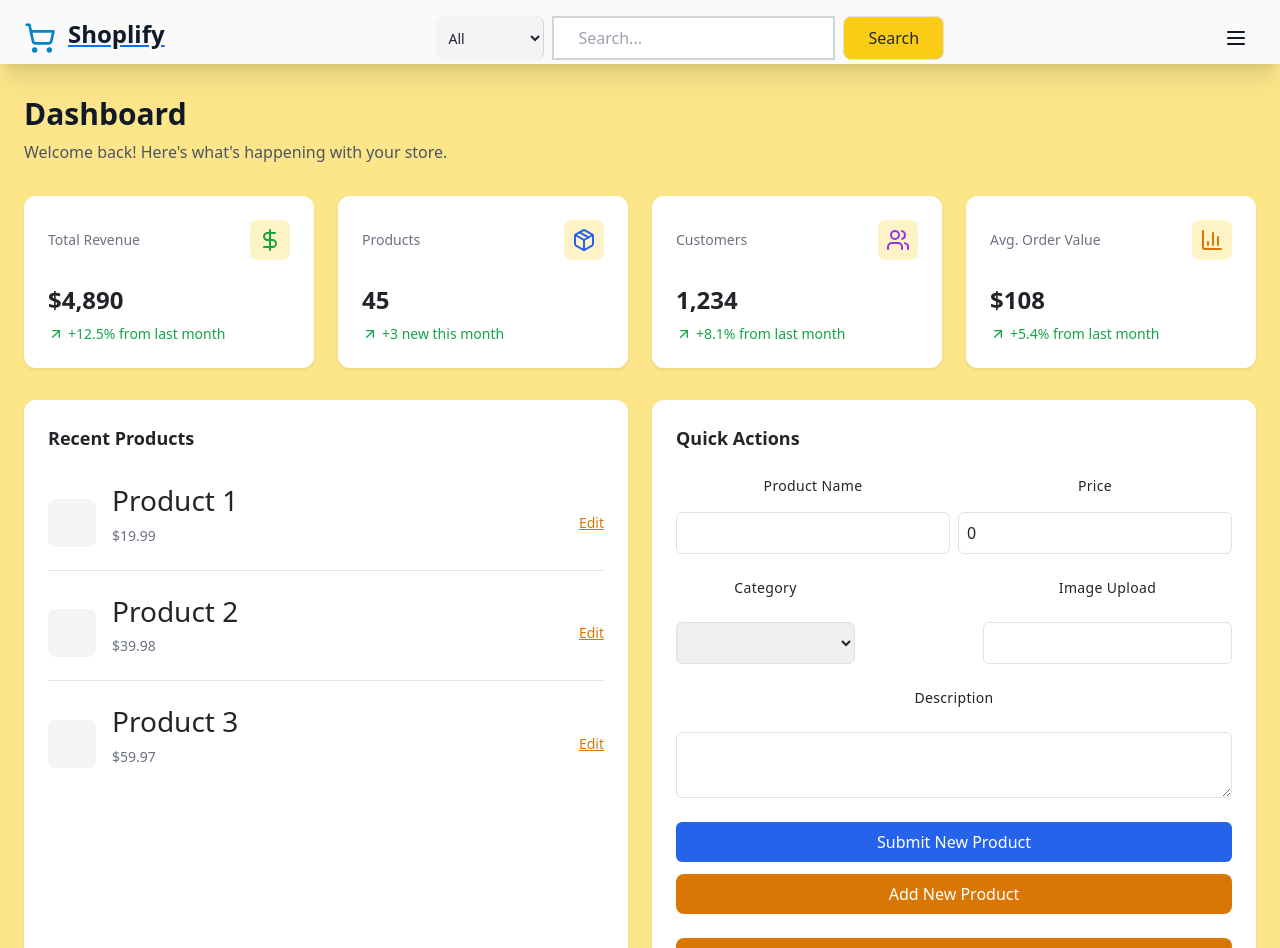
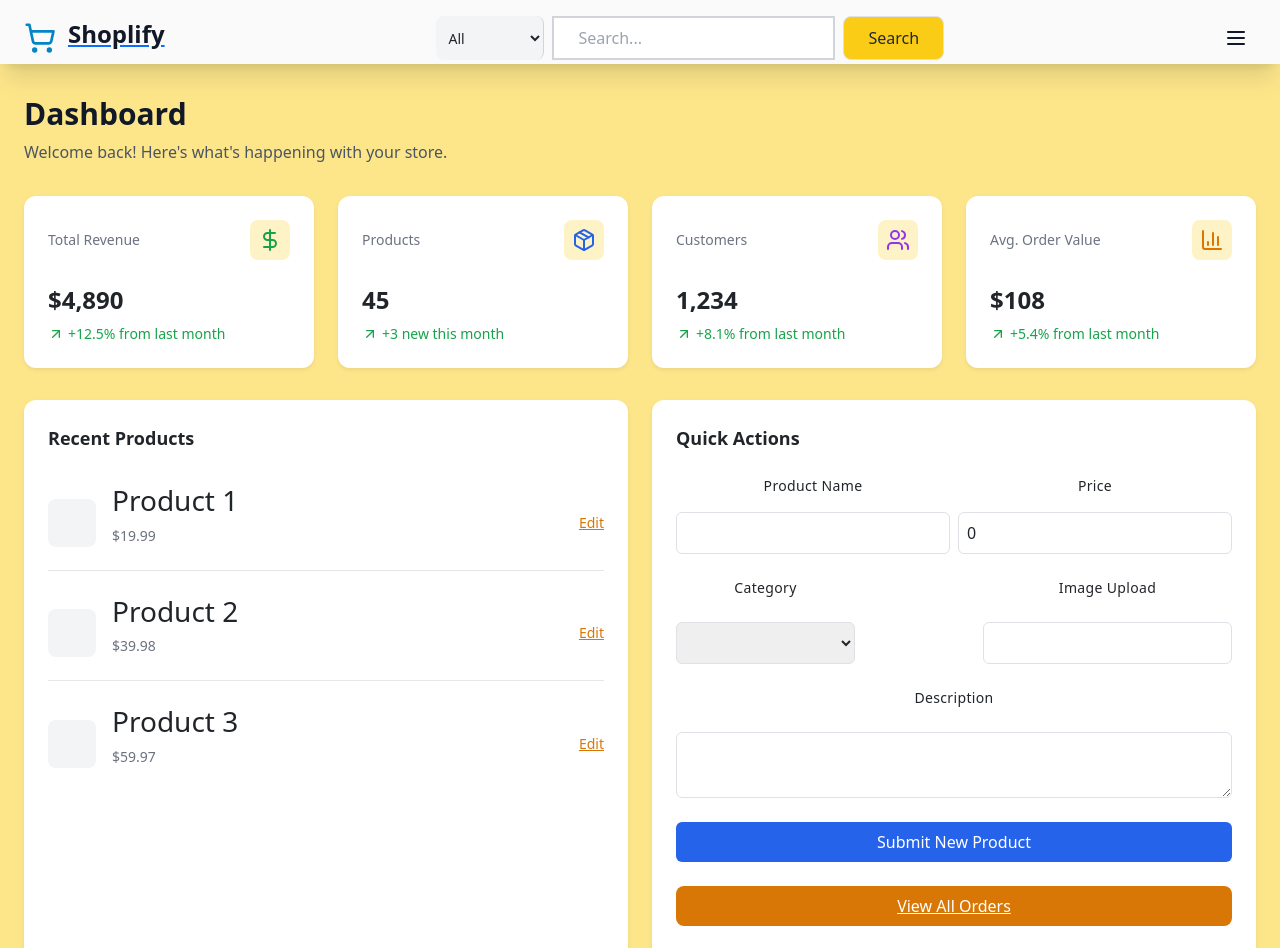
Before and after one commit to RVP2-241209-team2/p2-frontend, a React (Vite) app: page /admin in a window 1280 px wide. Shown: the top 948 px of the page. Built offline with nearby package versions, Linux system fonts and the light colour scheme.

Commit message:
remove redunant button

```diff
--- a/src/pages/admin/dashboard-page.tsx
+++ b/src/pages/admin/dashboard-page.tsx
@@ -49,9 +49,6 @@ export default function DashboardPage() {
           <div className="space-y-3">
             {/* New Product Form and action */}
             <NewProductForm />
-            <button className="block w-full text-center bg-amber-600 text-white py-2 rounded-lg hover:bg-amber-700 transition-colors">
-              Add New Product
-            </button>
           </div>
           {/* Other actions */}
           <Link
```
Also changed, not shown: 1 other file (tests, documents, lock files or other folders).
